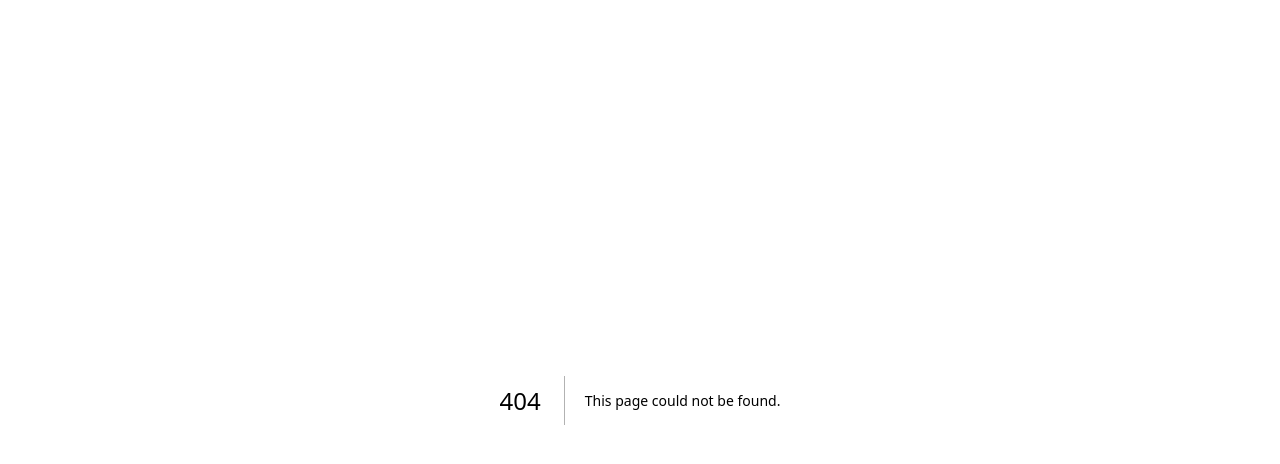
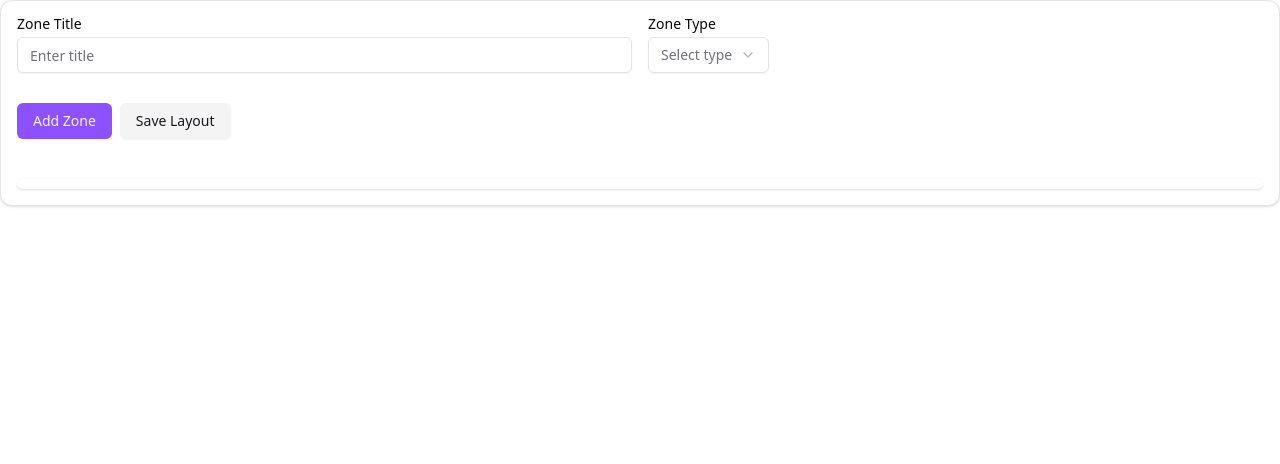
Before and after one commit to NHANHKIMSON/analyst_project_nextjs, a Next.js app: page /booking/zone in a window 1280 px wide. Before the commit this address had no page. Shown: the top 464 px of the page. Built offline with nearby package versions, Linux system fonts and the light colour scheme.

Commit message:
add zone and link more route

```diff
--- a/package.json
+++ b/package.json
@@ -40,6 +40,7 @@
     "next-themes": "^0.4.6",
     "react": "^19.0.0",
     "react-dom": "^19.0.0",
+    "react-grid-layout": "^1.5.1",
     "react-hook-form": "^7.56.1",
     "react-hot-toast": "^2.5.2",
     "recharts": "^2.15.3",
--- /dev/null
+++ b/src/app/booking/zone/page.jsx
@@ -0,0 +1,9 @@
+import ZoneComponent from "@/components/Zone";
+
+export default function ZonePage() {
+    return(
+        <>
+        <ZoneComponent />
+        </>
+    )
+}
--- /dev/null
+++ b/src/components/Zone.jsx
@@ -0,0 +1,179 @@
+
+"use client";
+import * as React from "react";
+import RGL, { WidthProvider } from "react-grid-layout";
+import { Card, CardContent } from "./ui/card";
+import { Button } from "./ui/button";
+import { Input } from "./ui/input";
+import { Label } from "./ui/label";
+import {
+  Select,
+  SelectContent,
+  SelectItem,
+  SelectTrigger,
+  SelectValue,
+} from "./ui/select";
+import "react-grid-layout/css/styles.css";
+import "react-resizable/css/styles.css";
+import { toast } from "@/lib/toas";
+
+
+const ReactGridLayout = WidthProvider(RGL);
+const STORAGE_KEY = "zone_layout";
+
+let idCounter = 0;
+const getId = () => (++idCounter).toString();
+
+export default function ZoneComponent() {
+  const [layout, setLayout] = React.useState([]);
+  const [zoneData, setZoneData] = React.useState({});
+  const [zoneTitle, setZoneTitle] = React.useState("");
+  const [zoneType, setZoneType] = React.useState("");
+
+  // Load layout from localStorage on mount
+  React.useEffect(() => {
+    const saved = localStorage.getItem(STORAGE_KEY);
+    if (saved) {
+      const parsed = JSON.parse(saved);
+      const loadedLayout = parsed.map((item) => ({
+        x: item.layout.x,
+        y: item.layout.y,
+        w: item.layout.w,
+        h: item.layout.h,
+        i: item.id,
+      }));
+      const loadedZoneData = {};
+      parsed.forEach((item) => {
+        loadedZoneData[item.id] = {
+          title: item.title,
+          type: item.type,
+        };
+      });
+      setLayout(loadedLayout);
+      setZoneData(loadedZoneData);
+      // Set idCounter to the highest existing id
+      const maxId = Math.max(...parsed.map((z) => parseInt(z.id, 10)));
+      idCounter = maxId;
+    }
+  }, []);
+
+  const saveLayoutToStorage = () => {
+    const fullData = layout.map((item) => ({
+      id: item.i,
+      layout: {
+        x: item.x,
+        y: item.y,
+        w: item.w,
+        h: item.h,
+      },
+      title: zoneData[item.i]?.title || "",
+      type: zoneData[item.i]?.type || "",
+    }));
+    console.log(fullData[0]);
+    localStorage.setItem(STORAGE_KEY, JSON.stringify(fullData));
+
+    // alert("Layout saved to localStorage!");
+    // toast.success("Layout saved to localStorage!", {
+    //   duration: 2000,
+    //   style: {
+    //     background: "#333",
+    //     color: "#fff",
+    //   },
+    // });
+    toast.success("Layout saved");
+  };
+
+  const addNewItem = () => {
+    const id = getId();
+    const newItem = { x: 0, y: Infinity, w: 3, h: 3, i: id }; // Use Infinity to place below last row
+    setLayout((prev) => [...prev, newItem]);
+    setZoneData((prev) => ({
+      ...prev,
+      [id]: { title: zoneTitle || `Zone ${id}`, type: zoneType || "General" },
+    }));
+    setZoneTitle("");
+    setZoneType("");
+  };
+
+  const deleteItem = (id) => {
+    setLayout((prev) => prev.filter((item) => item.i !== id));
+    setZoneData((prev) => {
+      const copy = { ...prev };
+      delete copy[id];
+      return copy;
+    });
+  };
+
+  return (
+    <Card className="p-4">
+      <form className="grid grid-cols-2 gap-4 mb-4">
+        <div className="flex flex-col space-y-1.5">
+          <Label htmlFor="name">Zone Title</Label>
+          <Input
+            id="name"
+            placeholder="Enter title"
+            value={zoneTitle}
+            onChange={(e) => setZoneTitle(e.target.value)}
+          />
+        </div>
+        <div className="flex flex-col space-y-1.5">
+          <Label htmlFor="type">Zone Type</Label>
+          <Select value={zoneType} onValueChange={setZoneType}>
+            <SelectTrigger>
+              <SelectValue placeholder="Select type" />
+            </SelectTrigger>
+            <SelectContent>
+              <SelectItem value="General">General</SelectItem>
+              <SelectItem value="VIP">VIP</SelectItem>
+            </SelectContent>
+          </Select>
+        </div>
+        <div className="col-span-2 flex gap-2 mt-2">
+          <Button type="button" onClick={addNewItem}>
+            Add Zone
+          </Button>
+          <Button type="button" onClick={saveLayoutToStorage} variant="secondary">
+            Save Layout
+          </Button>
+        </div>
+      </form>
+
+      <div className="shadow-sm rounded-2xl">
+        <ReactGridLayout
+          className="layout"
+          layout={layout}
+          cols={12}
+          rowHeight={30}
+          width={1200}
+          onLayoutChange={(l) => setLayout(l)}
+          isDraggable
+          isResizable
+          useCSSTransforms
+          draggableCancel=".no-drag"
+        >
+          {layout.map((item) => {
+            const zone = zoneData[item.i] || {};
+            return (
+              <div key={item.i} data-grid={item}>
+                <Card className="h-full w-full box-border relative">
+                  <CardContent className="h-full w-full flex flex-col items-center justify-center p-4 text-center">
+                    <p className="text-lg font-semibold">{zone.title}</p>
+                    <p className="text-sm text-muted-foreground">{zone.type}</p>
+                    <Button
+                      variant="outline"
+                      size="sm"
+                      className="absolute top-1 right-1 no-drag"
+                      onClick={() => deleteItem(item.i)}
+                    >
+                      ✕
+                    </Button>
+                  </CardContent>
+                </Card>
+              </div>
+            );
+          })}
+        </ReactGridLayout>
+      </div>
+    </Card>
+  );
+}
--- a/src/components/navbar.jsx
+++ b/src/components/navbar.jsx
@@ -52,12 +52,12 @@ export default function Navigation() {
 
 function NavLinks() {
   const links = [
-    { href: "#", label: "Home" },
+    { href: "/booking/home", label: "Home" },
     { href: "/dashboard", label: "Dashboard" },
-    { href: "/https://react-grid-layout-drag-drop.vercel.app/", label: "Dashboard" },
-    { href: "#", label: "Services" },
-    { href: "#", label: "Contact" },
-    { href: "/", label: "About" },
+    { href: "/booking/zone", label: "Zone Layout" },
+    { href: "/booking/home", label: "Services" },
+    { href: "booking/home", label: "Contact" },
+    { href: "/booking/about", label: "About" },
   ];
 
   return links.map(({ href, label }) => (
--- /dev/null
+++ b/src/lib/toas.jsx
@@ -0,0 +1,16 @@
+// lib/toast.ts
+import { toast as hotToast } from "react-hot-toast";
+export const toast = {
+  success: (message) =>
+    hotToast.success(message, {
+      duration: 2000,
+      className:
+        "bg-background text-foreground border border-border shadow-md dark:bg-[#111] dark:text-white",
+    }),
+   error: (message) =>
+    hotToast.error(message, {
+      duration: 3000,
+      className:
+        "bg-destructive text-destructive-foreground border border-border shadow-md dark:bg-red-900 dark:text-white",
+    }),
+};
```
Also changed, not shown: 1 other file (tests, documents, lock files or other folders).
